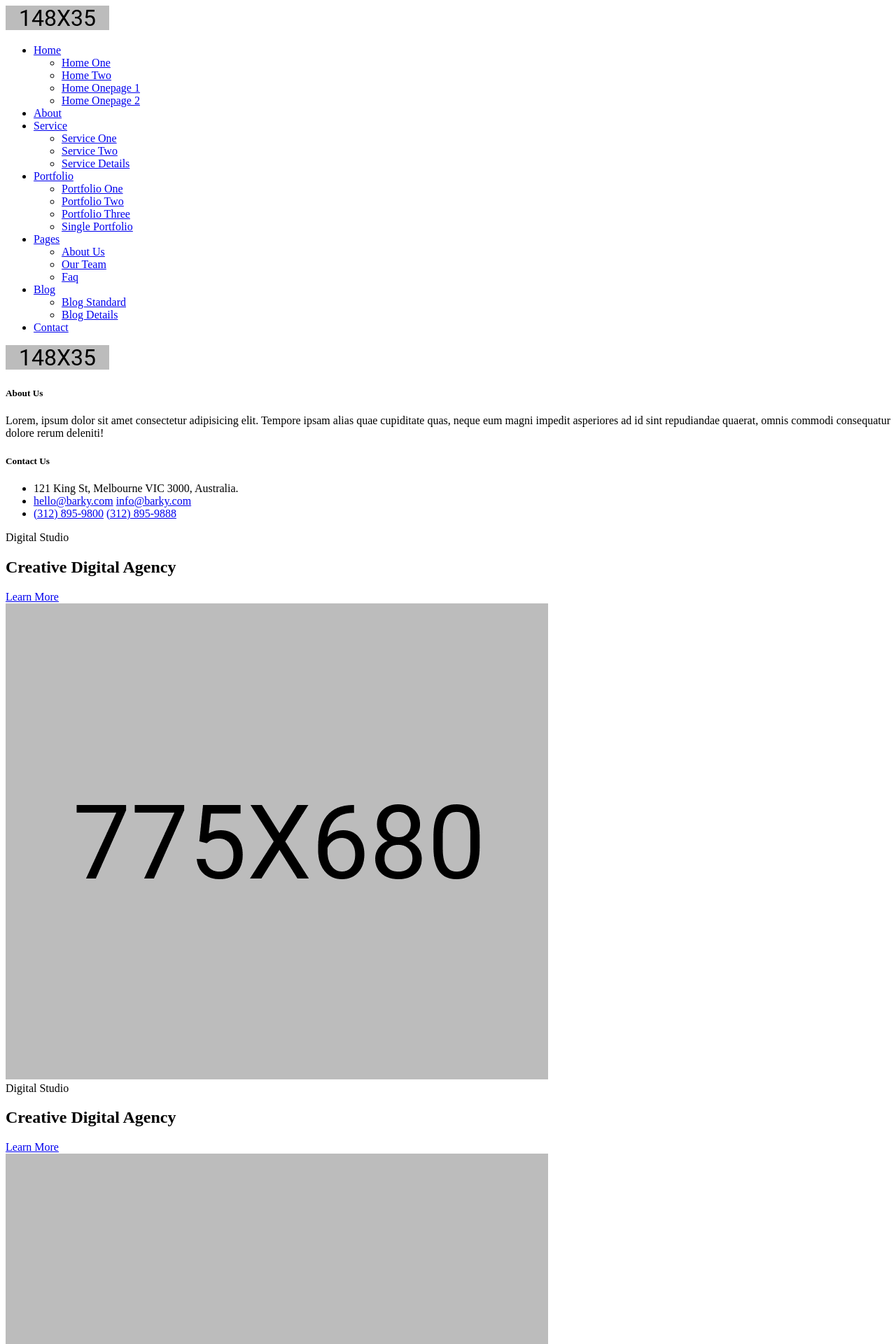
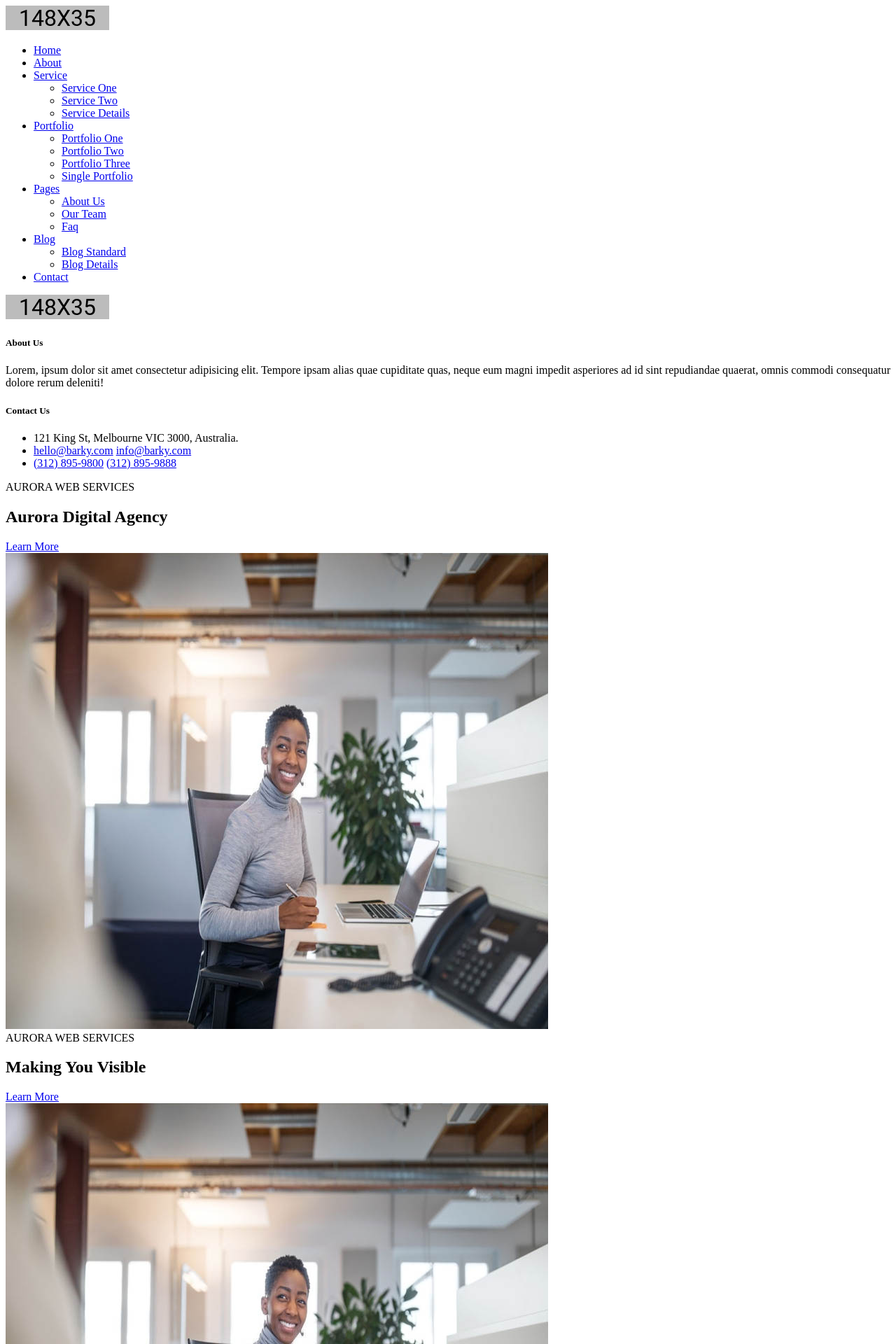
Before and after one commit to abdellahramadan/aurora-services, a Symfony app: template templates/home/index.html.twig in a window 1280 px wide. Shown: the top 1920 px of the page at 70% size. Run offline with Twig, Linux system fonts and the light colour scheme; the template is opened without the code that fills it, so the values that code supplies are empty; some libraries are stand-ins or nearby versions.

Commit message:
Configure and fix assets sections

```diff
--- a/assets/app.js
+++ b/assets/app.js
@@ -12,6 +12,7 @@ import './styles/magnific-popup.css';
 import './styles/nice-select.css';
 import './styles/slick.css';
 import './styles/style.css';
+import '@fortawesome/fontawesome-free/css/all.min.css';
 
 //const $ = require('jquery'); global.$ = global.jQuery = $;
 import "bootstrap";
--- a/assets/styles/style.css
+++ b/assets/styles/style.css
@@ -247,7 +247,7 @@ textarea.form_control {
 }
 .main-btn:after {
   display: inline-block;
-  content: "";
+  content: "\279E";
   font-family: "Font Awesome 5 Pro";
   padding-left: 10px;
 }
@@ -483,7 +483,7 @@ header {
   }
 }
 .header-navigation .main-menu ul > li.menu-item-has-children > a:after {
-  content: "";
+  content: "\25BE";
   font-family: "Font Awesome 5 Pro";
   font-weight: 400;
   float: right;
@@ -1513,7 +1513,7 @@ header {
   left: 0;
   width: 40px;
   height: 40px;
-  content: "";
+  content: "\2714";
   font-weight: 400;
   font-family: "Font Awesome 5 Pro";
   border: 2px solid #e0e0e0;
--- a/composer.json
+++ b/composer.json
@@ -14,6 +14,7 @@
         "doctrine/orm": "^2.8",
         "phpdocumentor/reflection-docblock": "^5.2",
         "sensio/framework-extra-bundle": "^5.1",
+        "sonata-project/seo-bundle": "^2.13",
         "symfony/asset": "^5.3",
         "symfony/console": "^5.3",
         "symfony/dotenv": "^5.3",
--- a/config/bundles.php
+++ b/config/bundles.php
@@ -13,4 +13,6 @@ return [
     Symfony\Bundle\SecurityBundle\SecurityBundle::class => ['all' => true],
     Twig\Extra\TwigExtraBundle\TwigExtraBundle::class => ['all' => true],
     Symfony\WebpackEncoreBundle\WebpackEncoreBundle::class => ['all' => true],
+    Sonata\Exporter\Bridge\Symfony\SonataExporterSymfonyBundle::class => ['all' => true],
+    Sonata\SeoBundle\SonataSeoBundle::class => ['all' => true],
 ];
--- a/package.json
+++ b/package.json
@@ -1,7 +1,9 @@
 {
     "devDependencies": {
+        "@fortawesome/fontawesome-free": "^5.15.3",
         "@symfony/stimulus-bridge": "^2.0.0",
         "@symfony/webpack-encore": "^1.0.0",
+        "copy-webpack-plugin": "^8.1.1",
         "core-js": "^3.0.0",
         "regenerator-runtime": "^0.13.2",
         "stimulus": "^2.0.0",
--- a/templates/home/index.html.twig
+++ b/templates/home/index.html.twig
@@ -12,16 +12,16 @@
                 <div class="row">
                     <div class="col-lg-6">
                         <div class="hero-content">
-                            <span class="span">Digital Studio</span>
-                            <h1>Creative
+                            <span class="span">AURORA WEB SERVICES</span>
+                            <h1>Aurora
                                 Digital
                                 Agency</h1>
-                            <a href="portfolio-1.html" class="main-btn">Learn More</a>
+                            <a href=" {{ path('app_about') }} " class="main-btn">Learn More</a>
                         </div>
                     </div>
                     <div class="col-lg-6">
                         <div class="hero-img">
-                            <img src="assets/images/hero/header-1.jpg" alt="">
+                            <img src="{{ asset('/images/hero/hero-1.jpg') }}" alt="">
                         </div>
                     </div>
                 </div>
@@ -32,16 +32,16 @@
                 <div class="row">
                     <div class="col-lg-6">
                         <div class="hero-content">
-                            <span class="span">Digital Studio</span>
-                            <h1>Creative
-                                Digital
-                                Agency</h1>
-                            <a href="portfolio-1.html" class="main-btn">Learn More</a>
+                            <span class="span">AURORA WEB SERVICES</span>
+                            <h1>Making
+                                You
+                                Visible</h1>
+                            <a href=" {{ path('app_about') }} " class="main-btn">Learn More</a>
                         </div>
                     </div>
                     <div class="col-lg-6">
                         <div class="hero-img">
-                            <img src="assets/images/hero/header-1.jpg" alt="">
+                            <img src="/images/hero/hero-1.jpg" alt="">
                         </div>
                     </div>
                 </div>
@@ -58,7 +58,7 @@
             <div class="col-lg-3 col-md-6 col-sm-12">
                 <div class="features-item text-center mb-40">
                     <div class="icon">
-                        <i class="far fa-layer-group"></i>
+                        <i class="fa fa-layer-group"></i>
                     </div>
                     <div class="content">
                         <h4>Graphics Design</h4>
@@ -71,7 +71,7 @@
             <div class="col-lg-3 col-md-6 col-sm-12">
                 <div class="features-item text-center mb-40">
                     <div class="icon">
-                        <i class="fal fa-laptop-code"></i>
+                        <i class="fa fa-laptop-code"></i>
                     </div>
                     <div class="content">
                         <h4>Web Development</h4>
@@ -84,7 +84,7 @@
             <div class="col-lg-3 col-md-6 col-sm-12">
                 <div class="features-item text-center mb-40">
                     <div class="icon">
-                        <i class="fal fa-shapes"></i>
+                        <i class="fa fa-shapes"></i>
                     </div>
                     <div class="content">
                         <h4>Product Design</h4>
@@ -97,7 +97,7 @@
             <div class="col-lg-3 col-md-6 col-sm-12">
                 <div class="features-item text-center mb-40">
                     <div class="icon">
-                        <i class="fal fa-bullhorn"></i>
+                        <i class="fa fa-bullhorn"></i>
                     </div>
                     <div class="content">
                         <h4>Marketing Strategy</h4>
@@ -114,7 +114,7 @@
 
 <!--====== Start Features Section ======-->
 <section class="features-area-v2 light-bg pt-120 pb-130">
-    <div class="features-bg bg_cover" style="background-image: url(assets/images/bg/features-bg-1.jpg);"></div>
+    <div class="features-bg bg_cover" style="background-image: url({{asset('images/bg/features-bg-1.jpg') }});"></div>
     <div class="container">
         <div class="row">
             <div class="offset-lg-6 col-lg-6">
@@ -131,7 +131,7 @@
                         <li>Announcing Smashing Online Workshops</li>
                         <li>How Should Designers Learn To Code Terminal</li>
                     </ul>
-                    <a href="about.html" class="main-btn">Learn More</a>
+                    <a href=" {{ path('app_about') }} " class="main-btn">Learn More</a>
                 </div>
             </div>
         </div>
@@ -145,7 +145,7 @@
         <div class="row align-items-center">
             <div class="col-lg-6">
                 <div class="skill-img mb-40">
-                    <img src="assets/images/skill/skill-1.jpg" alt="">
+                    <img src="{{ asset('/images/skill/skill-1.jpg') }}" alt="">
                 </div>
             </div>
             <div class="col-lg-6">
--- a/templates/partials/footer.html.twig
+++ b/templates/partials/footer.html.twig
@@ -63,7 +63,7 @@
                     </div>
                 </div>
                 <div class="copyright-text text-center">
-                    <p>Copyright &copy; 2020 <span>Fidda</span>. All Rights Reserved</p>
+                    <p>Copyright &copy; 2017 - {{ "now"|date('Y') }} <span>AURORA WEB SERVICES</span>. All Rights Reserved</p>
                 </div>
             </div>
         </footer>
--- a/templates/partials/header.html.twig
+++ b/templates/partials/header.html.twig
@@ -6,7 +6,7 @@
                 <div class="col-6 col-lg-2">
                     <div class="site-branding">
                         <div class="brand-logo">
-                                    <a href="index.html"><img src="assets/images/logo-1.png" alt=""></a>
+                            <a href=" {{ path('app_home') }} "><img src="{{ asset('/images/logo-1.png') }}" alt=""></a>
                         </div>
                     </div>
                 </div>
@@ -18,13 +18,8 @@
                         </div>
                         <nav class="main-menu">
                             <ul>
-                                        <li class="menu-item menu-item-has-children"><a href="#">Home</a>
-                                            <ul class="sub-menu">
-                                                <li><a href="index.html">Home One</a></li>
-                                                <li><a href="index-2.html">Home Two</a></li>
-                                                <li><a href="home-onepage.html">Home Onepage 1</a></li>
-                                                <li><a href="home-onepage-two.html">Home Onepage 2</a></li>
-                                            </ul>
+                                <li class="menu-item menu-item-has-children"><a href=" {{ path('app_home') }} ">Home</a>
+
                                 </li>
                                 <li class="menu-item"><a href="about.html">About</a></li>
                                 <li class="menu-item menu-item-has-children"><a href="#">Service</a>
@@ -71,7 +66,7 @@
                         <div class="offcanvas-panel">
                             <div class="offcanvas-panel-inner">
                                 <div class="panel-logo">
-                                            <img src="assets/images/logo-1.png" alt="Image">
+                                    <img src="{{ asset('/images/logo-1.png') }}" alt="Image">
                                 </div>
                                 <div class="about-us">
                                     <h5 class="panel-widget-title">About Us</h5>
@@ -83,23 +78,23 @@
                                     <h5 class="panel-widget-title">Contact Us</h5>
                                     <ul>
                                         <li>
-                                                    <i class="fal fa-map-marker-alt"></i>
+                                            <i class="fa fa-map-marker-alt"></i>
                                             121 King St, Melbourne VIC 3000, Australia.
                                         </li>
                                         <li>
-                                                    <i class="fal fa-envelope-open"></i>
+                                            <i class="fa fa-envelope-open"></i>
                                             <a href="mailto:hello@barky.com"> hello@barky.com</a>
                                             <a href="mailto:info@barky.com">info@barky.com</a>
                                         </li>
                                         <li>
-                                                    <i class="fal fa-phone"></i>
+                                            <i class="fa fa-phone"></i>
                                             <a href="tel:(312)-895-9800">(312) 895-9800</a>
                                             <a href="tel:(312)-895-9888">(312) 895-9888</a>
                                         </li>
                                     </ul>
                                 </div>
 
-                                        <a href="#" class="panel-close"><i class="fal fa-times"></i></a>
+                                <a href="#" class="panel-close"><i class="fa fa-times"></i></a>
                             </div>
                         </div>
                     </div>
@@ -107,4 +102,5 @@
             </div>
         </div>
     </div>
-        </header><!--====== End Header ======-->
+</header>
+<!--====== End Header ======-->
--- a/webpack.config.js
+++ b/webpack.config.js
@@ -1,4 +1,5 @@
 const Encore = require('@symfony/webpack-encore');
+const CopyPlugin = require("copy-webpack-plugin");
 
 // Manually configure the runtime environment if not already configured yet by the "encore" command.
 // It's useful when you use tools that rely on webpack.config.js file.
@@ -70,6 +71,11 @@ Encore
 
     // uncomment if you're having problems with a jQuery plugin
     .autoProvidejQuery()
+    .addPlugin(new CopyPlugin({
+        patterns: [
+            { from: './assets/fonts/fontawesome/webfonts', to: './fonts'}
+    ]
+    }))
 
 ;
 
```
Also changed, not shown: src/Controller/AboutController.php (added, +18 -0 lines), templates/about/index.html.twig (added, +20 -0 lines), public/images/hero/hero-1.jpg (added), 4 other files. Lines whose indentation alone changed are shown as unchanged.
